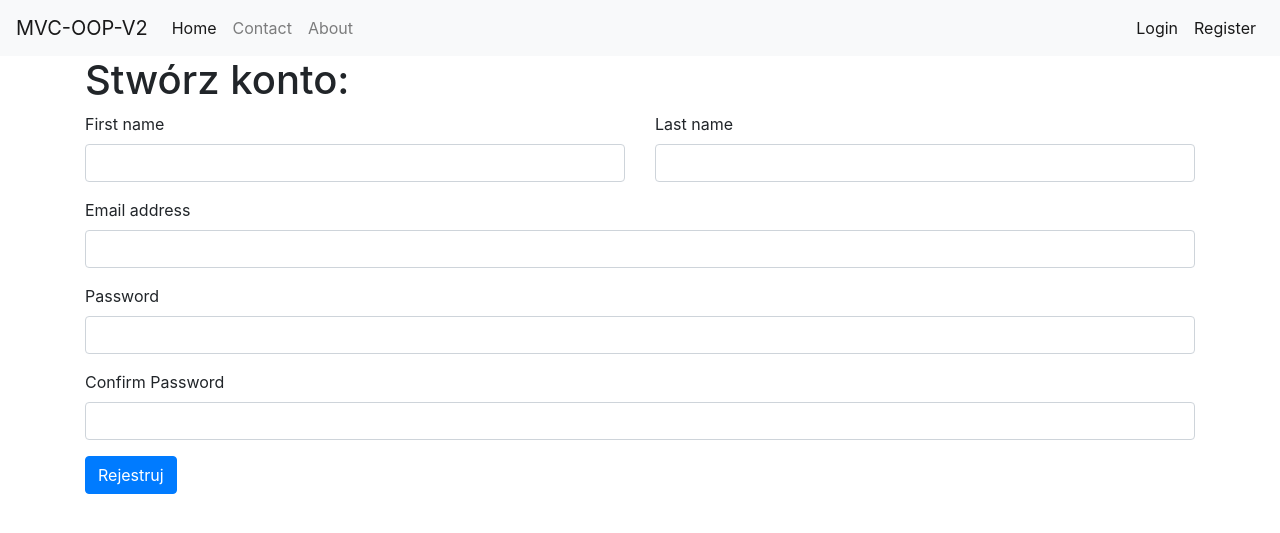
After one commit to JankesPWT/mvc-oop-v2, a PHP site: page /register in a window 1280 px wide. The commit adds this page. Shown: the top 533 px of the page. Run offline with PHP 8.4, Linux system fonts and the light colour scheme.

Commit message:
Part 1: 1:17:50

```diff
--- /dev/null
+++ b/controllers/AuthController.php
@@ -0,0 +1,26 @@
+<?php
+/**
+ *
+ * @author Jankes <jankes@jankes.com.pl>
+ * @package app\controllers
+ *
+ */
+
+namespace app\controllers;
+use app\core\Controller;
+use app\core\Request;
+
+class AuthController extends Controller
+{
+    public function login()
+    {
+        return $this->render('login');
+    }
+    public function register(Request $request)
+    {
+        if ($request->isPost()) {
+            return 'ogarnianie dane tutaj';
+        }
+        return $this->render('register');
+    }
+}
--- a/core/Request.php
+++ b/core/Request.php
@@ -22,20 +22,30 @@ class Request
         return $path;
     }
 
-    public function getMethod()
+    public function method()
     {
         return strtolower($_SERVER['REQUEST_METHOD']);
+    }
+
+    public function isGet()
+    {
+        return $this->method() === 'get';
+    }
+
+    public function isPost()
+    {
+        return $this->method() === 'post';
     }
 
     public function getBody()
     {
         $body = [];
-        if ($this->getMethod() === 'get') {
+        if ($this->method() === 'get') {
             foreach ($_GET as $key => $value) {
                 $body[$key] = filter_input(INPUT_GET, $key, FILTER_SANITIZE_SPECIAL_CHARS);
             }
         }
-        if ($this->getMethod() === 'post') {
+        if ($this->method() === 'post') {
             foreach ($_POST as $key => $value) {
                 $body[$key] = filter_input(INPUT_POST, $key, FILTER_SANITIZE_SPECIAL_CHARS);
             }
--- a/core/Router.php
+++ b/core/Router.php
@@ -37,7 +37,7 @@ class Router
 
     public function resolve()
     {
-        $method = $this->request->getMethod(); //get lub post
+        $method = $this->request->method(); //get lub post
         $path = $this->request->getPath(); // /user,  /contact
         $callback = $this->routes[$method][$path] ?? false;
         if ($callback == false) {
--- a/public/index.php
+++ b/public/index.php
@@ -7,6 +7,7 @@
 
 require_once __DIR__.'/../vendor/autoload.php';
 
+use app\controllers\AuthController;
 use app\controllers\SiteController;
 use app\core\Application;
 
@@ -16,4 +17,9 @@ $app->router->get('/', [new SiteController(), 'home']);
 $app->router->get('/contact', [new SiteController(), 'contact']);
 $app->router->post('/contact', [new SiteController(), 'handleContact']); //
 
+$app->router->get('/login', [new AuthController(), 'login']); //
+$app->router->post('/login', [new AuthController(), 'login']); //
+$app->router->get('/register', [new AuthController(), 'register']); //
+$app->router->post('/register', [new AuthController(), 'register']); //
+
 $app->run();
--- a/views/layouts/main.php
+++ b/views/layouts/main.php
@@ -1,38 +1,61 @@
 <!doctype html>
 <html lang="en">
 <head>
+    <!-- Required meta tags -->
     <meta charset="utf-8">
-	<meta name="viewport" content="width=device-width, initial-scale=1">
+    <meta name="viewport" content="width=device-width, initial-scale=1, shrink-to-fit=no">
+
+    <!-- Bootstrap CSS -->
+    <link rel="stylesheet" href="https://stackpath.bootstrapcdn.com/bootstrap/4.5.0/css/bootstrap.min.css"
+          integrity="sha384-9aIt2nRpC12Uk9gS9baDl411NQApFmC26EwAOH8WgZl5MYYxFfc+NcPb1dKGj7Sk" crossorigin="anonymous">
+
     <title>MVC-OOP-V2</title>
-	<link href="https://cdn.jsdelivr.net/npm/bootstrap@5.2.1/dist/css/bootstrap.min.css" rel="stylesheet" integrity="sha384-iYQeCzEYFbKjA/T2uDLTpkwGzCiq6soy8tYaI1GyVh/UjpbCx/TYkiZhlZB6+fzT" crossorigin="anonymous">
 </head>
-
 <body>
-	<!-- NAWIGACJA -->
-	<nav class="navbar navbar-expand-lg bg-light">
-		<div class="container-fluid">
-			<a class="navbar-brand" href="/">MVC-OOP-V2</a>
-			<button class="navbar-toggler" type="button" data-bs-toggle="collapse" data-bs-target="#navbarSupportedContent" aria-controls="navbarSupportedContent" aria-expanded="false" aria-label="Toggle navigation">
+<nav class="navbar navbar-expand-lg navbar-light bg-light">
+    <a class="navbar-brand" href="#">MVC-OOP-V2</a>
+    <button class="navbar-toggler" type="button" data-toggle="collapse" data-target="#navbarSupportedContent"
+            aria-controls="navbarSupportedContent" aria-expanded="false" aria-label="Toggle navigation">
         <span class="navbar-toggler-icon"></span>
     </button>
+
     <div class="collapse navbar-collapse" id="navbarSupportedContent">
-				<ul class="navbar-nav me-auto mb-2 mb-lg-0">
-					<li class="nav-item">
-						<a class="nav-link active" aria-current="page" href="/">Home</a>
+        <ul class="navbar-nav mr-auto">
+            <li class="nav-item active">
+                <a class="nav-link" href="/">Home <span class="sr-only">(current)</span></a>
             </li>
             <li class="nav-item">
                 <a class="nav-link" href="/contact">Contact</a>
             </li>
+            <li class="nav-item">
+                <a class="nav-link" href="/about">About</a>
+            </li>
         </ul>
-			</div>
+        <ul class="navbar-nav ml-auto">
+            <li class="nav-item active">
+                <a class="nav-link" href="/login">Login</a>
+            </li>
+            <li class="nav-item active">
+                <a class="nav-link" href="/register">Register</a>
+            </li>
+        </ul>
     </div>
 </nav>
 
-	<!-- CONTENT -->
 <div class="container">
     {{content}}
 </div>
 
-	<script src="https://cdn.jsdelivr.net/npm/bootstrap@5.2.1/dist/js/bootstrap.bundle.min.js" integrity="sha384-u1OknCvxWvY5kfmNBILK2hRnQC3Pr17a+RTT6rIHI7NnikvbZlHgTPOOmMi466C8" crossorigin="anonymous"></script>
+<!-- Optional JavaScript -->
+<!-- jQuery first, then Popper.js, then Bootstrap JS -->
+<script src="https://code.jquery.com/jquery-3.5.1.slim.min.js"
+        integrity="sha384-DfXdz2htPH0lsSSs5nCTpuj/zy4C+OGpamoFVy38MVBnE+IbbVYUew+OrCXaRkfj"
+        crossorigin="anonymous"></script>
+<script src="https://cdn.jsdelivr.net/npm/popper.js@1.16.0/dist/umd/popper.min.js"
+        integrity="sha384-Q6E9RHvbIyZFJoft+2mJbHaEWldlvI9IOYy5n3zV9zzTtmI3UksdQRVvoxMfooAo"
+        crossorigin="anonymous"></script>
+<script src="https://stackpath.bootstrapcdn.com/bootstrap/4.5.0/js/bootstrap.min.js"
+        integrity="sha384-OgVRvuATP1z7JjHLkuOU7Xw704+h835Lr+6QL9UvYjZE3Ipu6Tp75j7Bh/kR0JKI"
+        crossorigin="anonymous"></script>
 </body>
 </html>
--- /dev/null
+++ b/views/register.php
@@ -0,0 +1,31 @@
+<h1>Stwórz konto:</h1>
+
+<form action="" method="post">
+    <div class="row">
+        <div class="col">
+            <div class="form-group">
+                <label>First name</label>
+                <input type="text" class="form-control" name="lastname">
+            </div>
+        </div>
+        <div class="col">
+            <div class="form-group">
+                <label>Last name</label>
+                <input type="text" class="form-control" name="lastname">
+            </div>
+        </div>
+    </div>
+    <div class="form-group">
+        <label>Email address</label>
+        <input type="email" class="form-control" name="email">
+    </div>
+    <div class="form-group">
+        <label>Password</label>
+        <input type="password" class="form-control" name="password">
+    </div>
+    <div class="form-group">
+        <label>Confirm Password</label>
+        <input type="password" class="form-control" name="confirmPassword">
+    </div>
+    <button type="submit" class="btn btn-primary">Rejestruj</button>
+</form>
```
Also changed, not shown: views/login.php (added, +14 -0 lines). Lines whose indentation alone changed are shown as unchanged.
